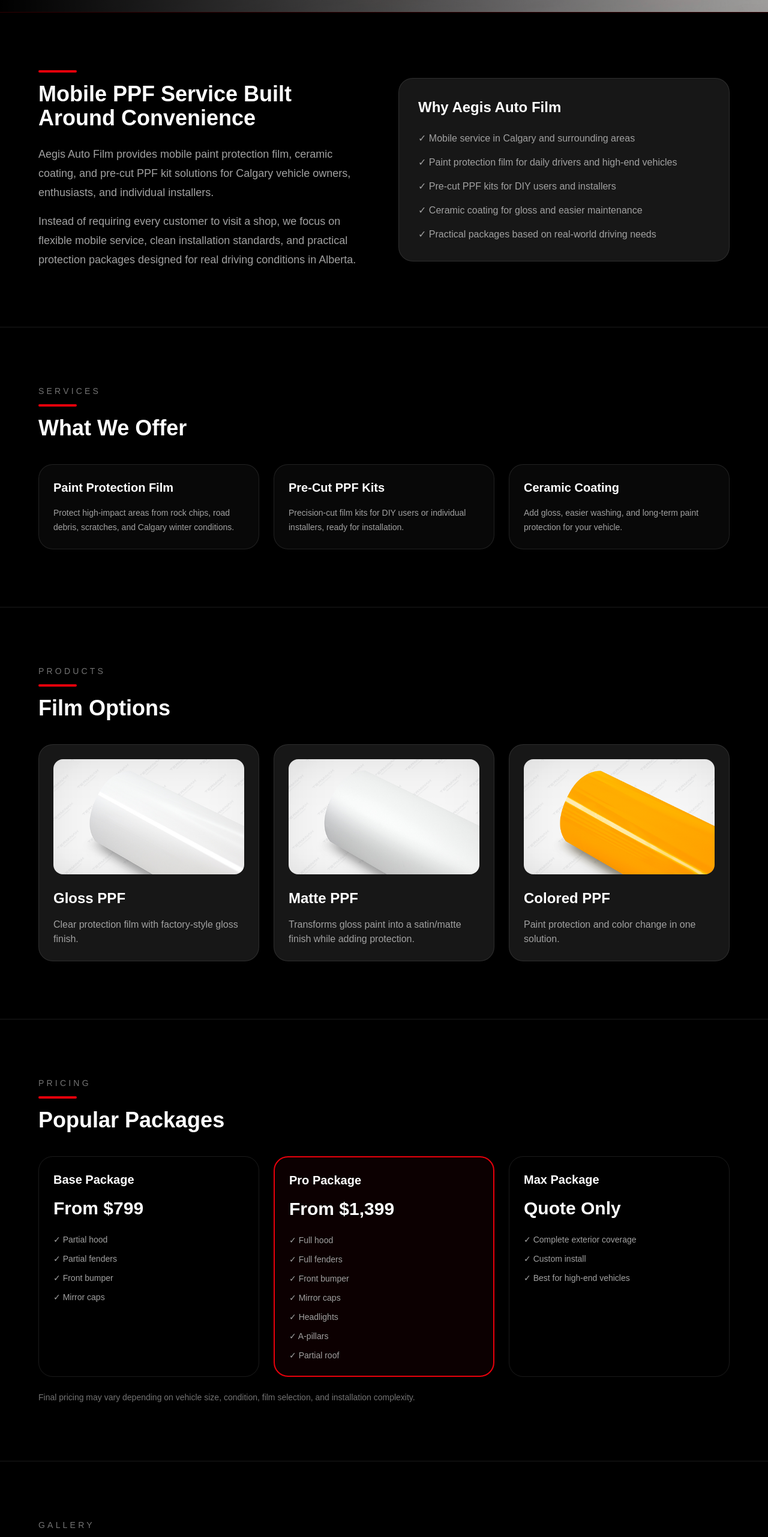
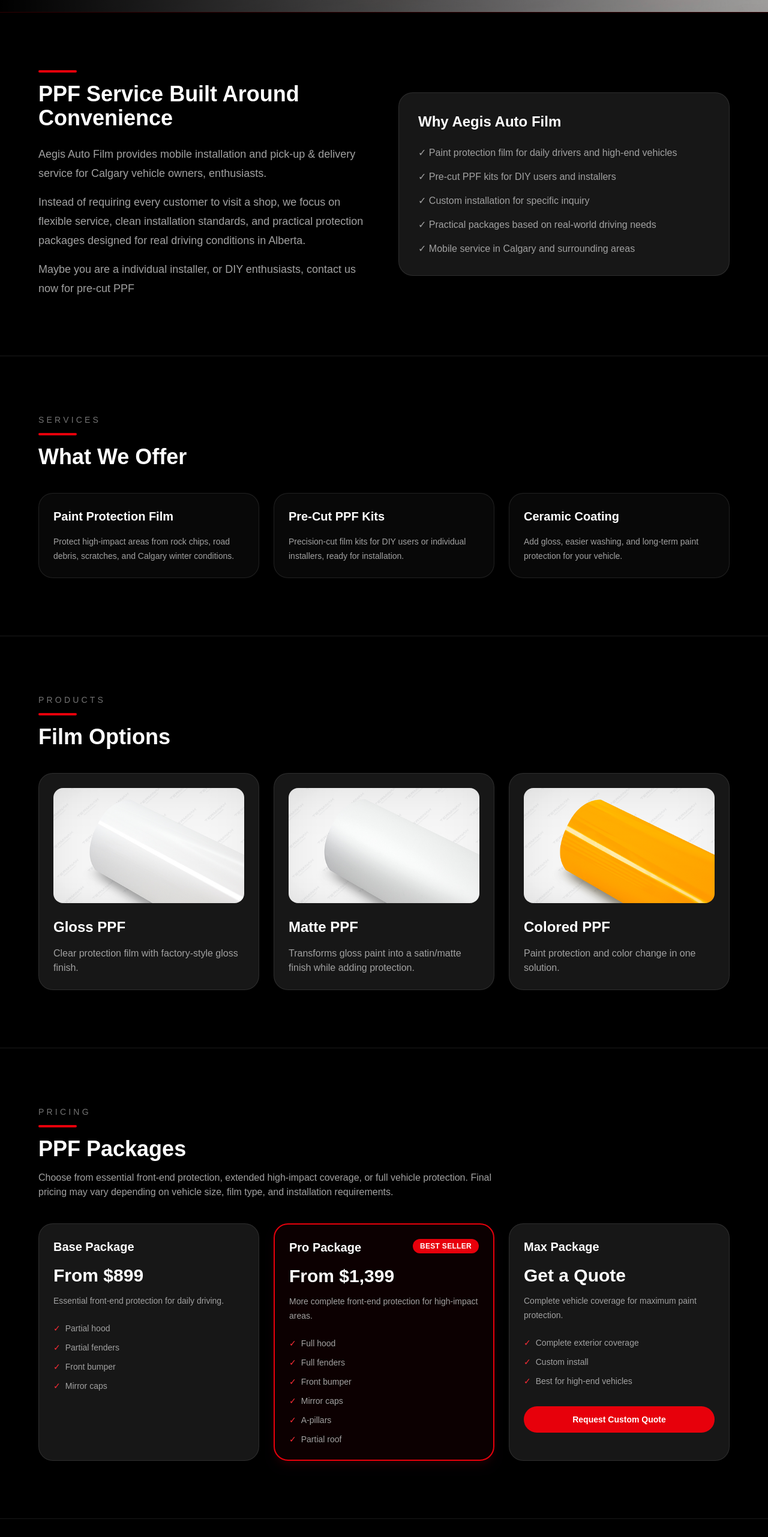
Before and after one commit to frankguo1996/aegisauto, a Next.js app: page / in a window 1280 px wide. Shown: the part 780-3343 px from the top of the page at 60% size. Built offline with nearby package versions, Linux system fonts and the light colour scheme.

Commit message:
Update Product and Prcing

```diff
--- a/app/page.tsx
+++ b/app/page.tsx
@@ -1,4 +1,5 @@
 import Image from "next/image";
+import Link from "next/link";
 
 const navItems = [
   { name: "Services", href: "#services" },
@@ -26,25 +27,28 @@
 const pricing = [
   {
     name: "Base Package",
-    price: "From $799",
+    price: "From $899",
+    desc: "Essential front-end protection for daily driving.",
     items: ["Partial hood", "Partial fenders", "Front bumper", "Mirror caps"],
   },
   {
     name: "Pro Package",
     price: "From $1,399",
+    badge: "Best Seller",
+    desc: "More complete front-end protection for high-impact areas.",
     items: [
       "Full hood",
       "Full fenders",
       "Front bumper",
       "Mirror caps",
-      "Headlights",
       "A-pillars",
       "Partial roof",
     ],
   },
   {
     name: "Max Package",
-    price: "Quote Only",
+    price: "Get a Quote",
+    desc: "Complete vehicle coverage for maximum paint protection.",
     items: [
       "Complete exterior coverage",
       "Custom install",
@@ -107,6 +111,7 @@
     service: "Colored Max Package",
     image: "/images/Cybertruck.jpeg",
     desc: "Terminax Chroma-X Black Phantom Red protect the Cybertruck",
+    link: "/cybertruck-ppf",
   },
 ];
 
@@ -221,19 +226,23 @@
             <div className="mb-4 h-1 w-16 rounded-full bg-red-600" />
 
             <h2 className="text-4xl font-bold">
-              Mobile PPF Service Built Around Convenience
+              PPF Service Built Around Convenience
             </h2>
 
             <p className="mt-6 text-lg leading-8 text-neutral-400">
-              Aegis Auto Film provides mobile paint protection film, ceramic coating,
-              and pre-cut PPF kit solutions for Calgary vehicle owners, enthusiasts,
-              and individual installers.
+              Aegis Auto Film provides mobile installation and
+              pick-up & delivery service for
+              Calgary vehicle owners, enthusiasts.
             </p>
 
             <p className="mt-4 text-lg leading-8 text-neutral-400">
               Instead of requiring every customer to visit a shop, we focus on
-              flexible mobile service, clean installation standards, and practical
+              flexible service, clean installation standards, and practical
               protection packages designed for real driving conditions in Alberta.
+            </p>
+            <p className="mt-4 text-lg leading-8 text-neutral-400">
+              Maybe you are a individual installer, or DIY enthusiasts,
+              contact us now for pre-cut PPF
             </p>
           </div>
 
@@ -241,11 +250,11 @@
             <h3 className="text-2xl font-semibold">Why Aegis Auto Film</h3>
 
             <ul className="mt-6 space-y-4 text-neutral-400">
-              <li>✓ Mobile service in Calgary and surrounding areas</li>
               <li>✓ Paint protection film for daily drivers and high-end vehicles</li>
               <li>✓ Pre-cut PPF kits for DIY users and installers</li>
-              <li>✓ Ceramic coating for gloss and easier maintenance</li>
+              <li>✓ Custom installation for specific inquiry</li>
               <li>✓ Practical packages based on real-world driving needs</li>
+              <li>✓ Mobile service in Calgary and surrounding areas</li>
             </ul>
           </div>
         </div>
@@ -334,40 +343,63 @@
           <p className="mb-3 text-sm uppercase tracking-[0.3em] text-neutral-500">
             Pricing
           </p>
-          <>
+
           <div className="mb-4 h-1 w-16 rounded-full bg-red-600" />
 
-            <h2 className="text-4xl font-bold">
-              Popular Packages
-            </h2>
-          </>
+          <h2 className="text-4xl font-bold">PPF Packages</h2>
+
+          <p className="mt-4 max-w-3xl text-neutral-400">
+            Choose from essential front-end protection, extended high-impact coverage,
+            or full vehicle protection. Final pricing may vary depending on vehicle
+            size, film type, and installation requirements.
+          </p>
 
           <div className="mt-10 grid gap-6 md:grid-cols-3">
             {pricing.map((plan, index) => (
               <div
                 key={plan.name}
-                  className={`rounded-3xl p-6 ${
+                className={`flex flex-col rounded-3xl p-6 transition ${
                   index === 1
-                      ? "border-2 border-red-600 bg-red-600/5"
-                      : "border border-white/10"
+                    ? "border-2 border-red-600 bg-red-600/5 shadow-lg shadow-red-600/10"
+                    : "border border-white/10 bg-neutral-900 hover:border-red-600"
                 }`}
               >
+                <div className="flex items-start justify-between gap-3">
                   <h3 className="text-xl font-semibold">{plan.name}</h3>
+
+                  {plan.badge && (
+                    <span className="shrink-0 rounded-full bg-red-600 px-3 py-1 text-xs font-semibold uppercase tracking-wide text-white">
+                      {plan.badge}
+                    </span>
+                  )}
+                </div>
+
                 <p className="mt-4 text-3xl font-bold">{plan.price}</p>
+
+                <p className="mt-3 text-sm leading-6 text-neutral-400">
+                  {plan.desc}
+                </p>
 
                 <ul className="mt-6 space-y-3 text-sm text-neutral-400">
                   {plan.items.map((item) => (
-                    <li key={item}>✓ {item}</li>
+                    <li key={item} className="flex gap-2">
+                      <span className="text-red-500">✓</span>
+                      <span>{item}</span>
+                    </li>
                   ))}
                 </ul>
+
+                {plan.name === "Max Package" && (
+                  <a
+                    href="#quote"
+                    className="mt-8 rounded-full bg-red-600 px-5 py-3 text-center text-sm font-semibold text-white transition hover:bg-red-700"
+                  >
+                    Request Custom Quote
+                  </a>
+                )}
               </div>
             ))}
           </div>
-
-          <p className="mt-6 text-sm text-neutral-500">
-            Final pricing may vary depending on vehicle size, condition, film
-            selection, and installation complexity.
-          </p>
         </div>
       </section>
 
@@ -384,7 +416,8 @@
 
             <div className="mt-10 grid gap-6 md:grid-cols-2">
               {cases.map((item) => (
-                <div
+                <Link
+                href={item.link || "#gallery"}
                 key={item.title}
                 className="group overflow-hidden rounded-3xl border border-white/10 bg-neutral-900 transition hover:border-red-600"
                 >
@@ -414,11 +447,12 @@
                       {item.desc}
                     </p>
                   </div>
-                </div>
+                </Link>
               ))}
             </div>
           </div>
         </section>
+
 
       {/* Quote Form */}
       <section id="quote" className="border-t border-red-600/20 px-6 py-24">
@@ -426,7 +460,7 @@
           <div className="mb-4 h-1 w-16 rounded-full bg-red-600" />
 
           <h2 className="text-4xl font-bold">
-            Request A Mobile PPF Quote
+            Request Quote For Your Vehicle
           </h2>
 
           <p className="mt-4 text-neutral-400">
```
Lines whose indentation alone changed are shown as unchanged.
